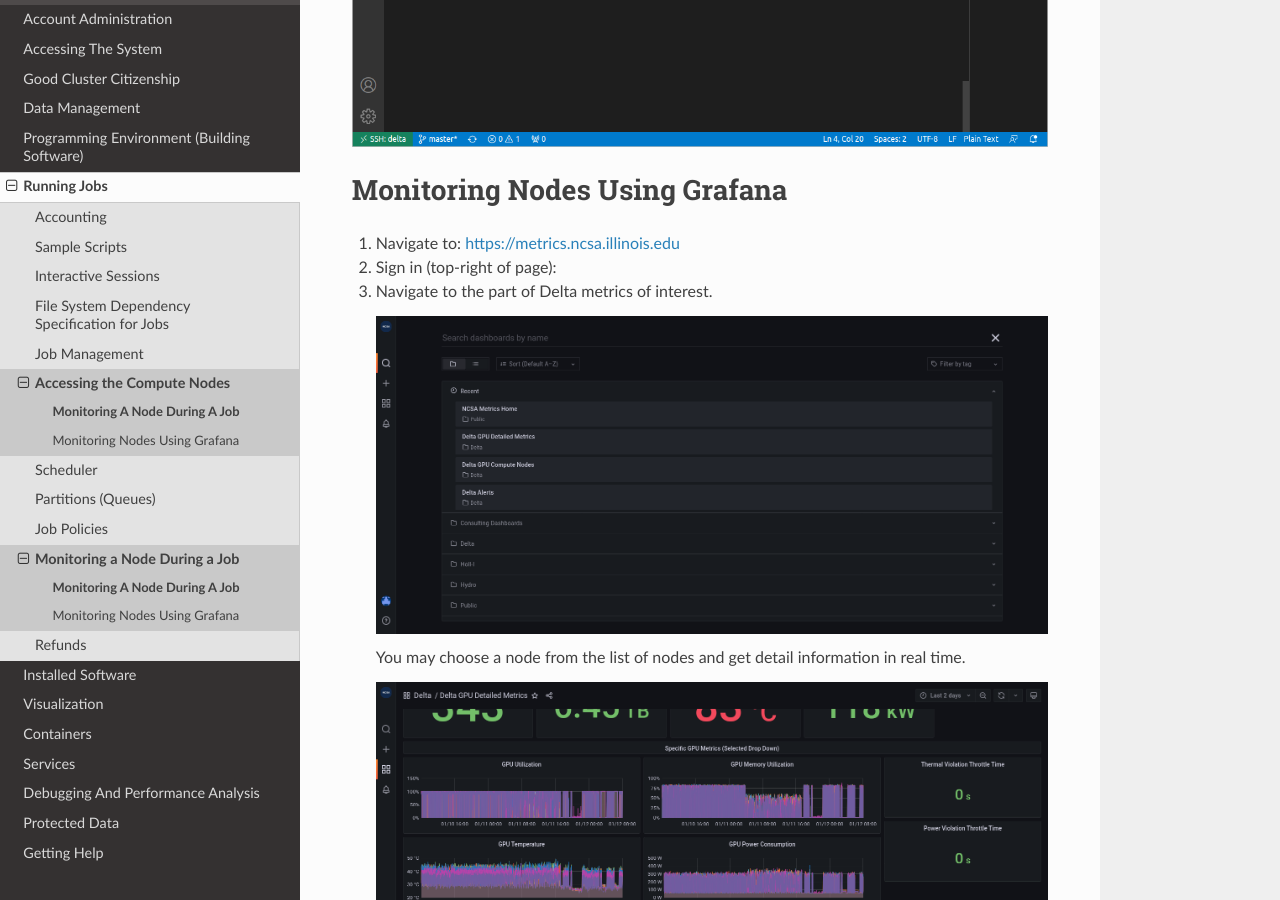
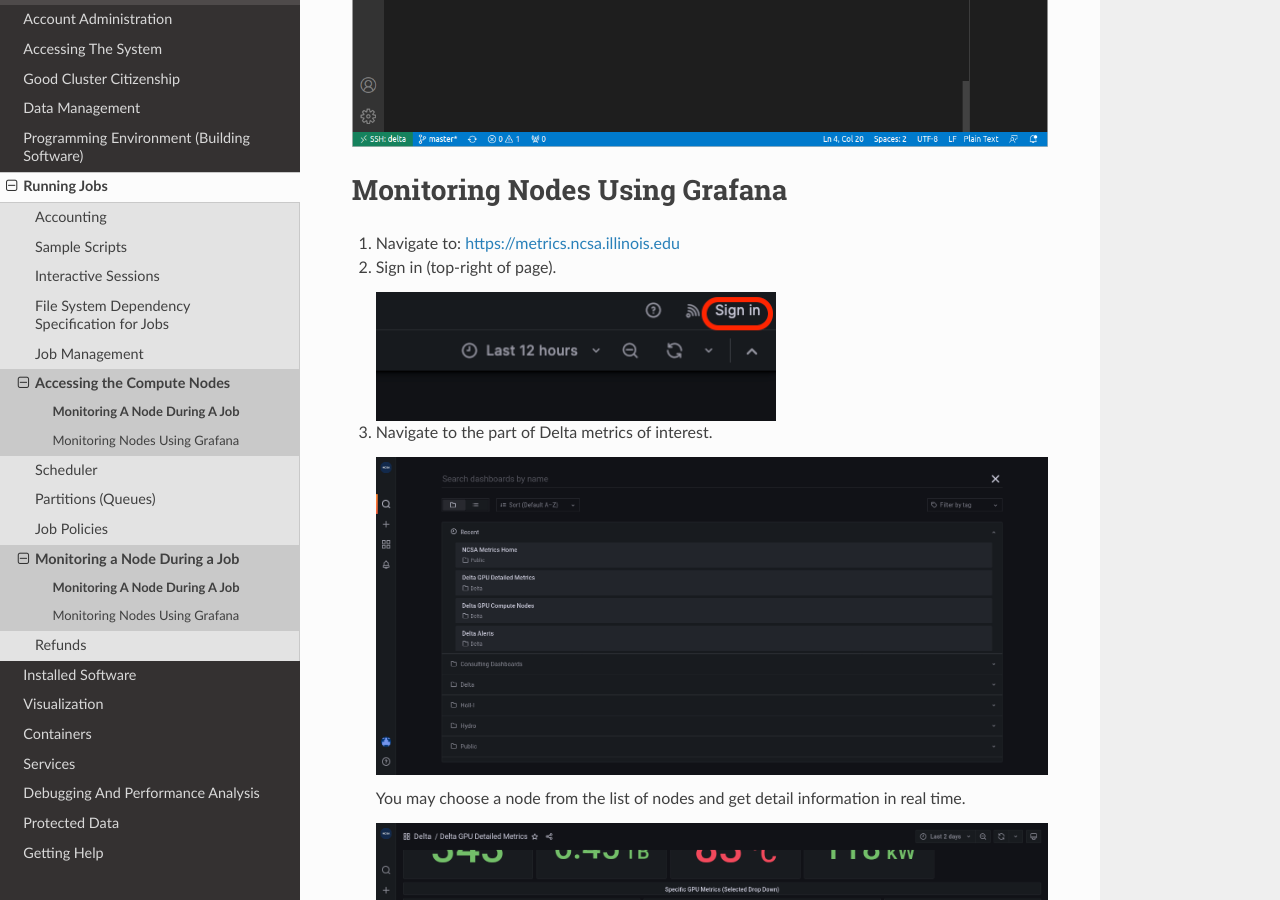
Before and after one commit to ncsa/Delta_doc, a Sphinx documentation site: the page built from docs/source/running_jobs/monitor_node/index.rst, in a window 1280 px wide and 900 px high, scrolled down 3055 px. Built offline with Sphinx 7.4.7 and the Read the Docs theme 2.0.0, drawn with Linux system fonts in a browser that asks for light colours; pages that are not in the unit, such as notebooks, are missing from menus.

Commit message:
Update index.rst added new sign in image
added new sign in image to metrics steps

```diff
--- a/docs/source/running_jobs/monitor_node/index.rst
+++ b/docs/source/running_jobs/monitor_node/index.rst
@@ -58,7 +58,11 @@ Monitoring Nodes Using Grafana
 
 #. Navigate to: https://metrics.ncsa.illinois.edu
 
-#. Sign in (top-right of page):
+#. Sign in (top-right of page).
+
+   .. image:: ../../aux_pages/images/mon_node/metrics_signin_icon.png
+      :alt: sign in icon
+      :width: 400
 
 #. Navigate to the part of Delta metrics of interest.
 
```
